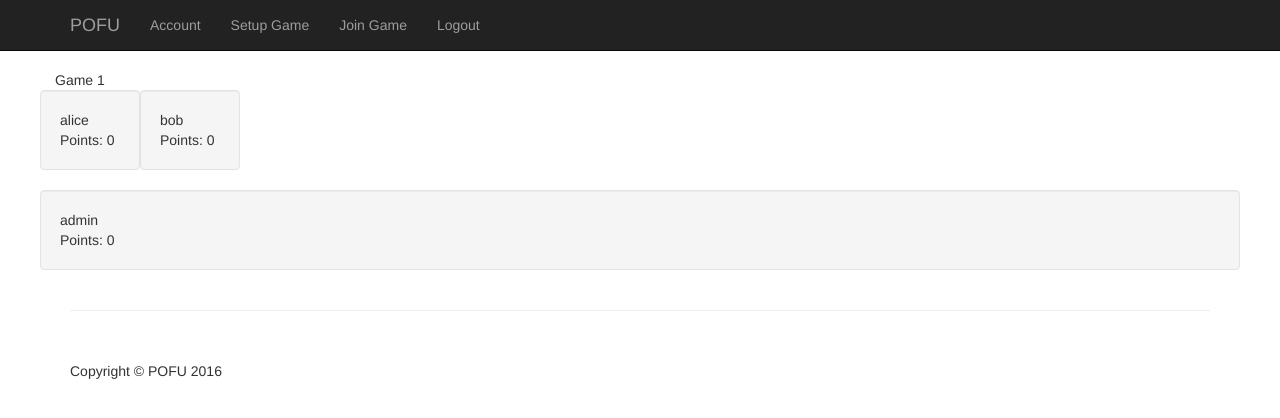
After one commit to JKCooper2/pofu, a Django app: page /game/display/1/ in a window 1280 px wide. The commit adds this page. Shown: the top 418 px of the page. Run offline with Django 3.2, Linux system fonts and the light colour scheme; a user stored in the database is signed in; data comes from the database, SQL or seed files in the repository; both versions use the stored data as it was after the commit; some libraries are stand-ins or nearby versions.

Commit message:
Added game table display

```diff
--- a/game/models.py
+++ b/game/models.py
@@ -44,6 +44,7 @@ class Game(models.Model):
 class Player(models.Model):
     game = models.ForeignKey(Game)
     user = models.ForeignKey(User)
+    points = models.IntegerField(default=0)
 
     def __str__(self):
         return str(self.game) + " - " + self.user.username
--- /dev/null
+++ b/game/templates/game/display.html
@@ -0,0 +1,32 @@
+{% extends 'base.html' %}
+
+{% block content %}
+<div class="row">
+    <div id="header">
+        {{ game }}
+    </div>
+    <div id="table">
+        <div class="row">
+            <div id="other_player">
+                {% for other_player in other_players %}
+                    <div class="well col-sm-1">
+                        {{ other_player.user.username }} <br>
+                        Points: {{ other_player.points }}
+                    </div>
+                {% endfor %}
+            </div>
+        </div>
+        <div class="row">
+            <div id="player_section">
+                <div class="well col-md-12">
+                    {{ player.user.username }} <br>
+                    Points: {{ player.points }}
+                </div>
+            </div>
+        </div>
+    </div>
+
+</div>
+
+
+{% endblock content %}
--- a/game/templates/game/game_list_snippet.html
+++ b/game/templates/game/game_list_snippet.html
@@ -2,9 +2,8 @@
 
 <div class="list-group">
     {% for game in game_list %}
-        <a class="list-group-item" href="#">
-            {{ game }}:
-            {{ game.get_status_display }}
+        <a class="list-group-item" href="{% url 'game:display' pk=game.id %}">
+            {{ game }}: {{ game.get_status_display }}
         </a>
     {% empty %}
         <span class="list-group-item">No games available</span>
--- a/game/urls.py
+++ b/game/urls.py
@@ -9,4 +9,5 @@ urlpatterns = [
     url(r'^join/(?P<pk>\d+)/$', views.join_game, name='join_game'),
     url(r'^delete/(?P<pk>\d+)/$', views.delete_game, name='delete'),
     url(r'^leave/(?P<pk>\d+)/$', views.leave_game, name='leave'),
+    url(r'^display/(?P<pk>\d+)/$', views.display, name='display'),
 ]
--- a/game/views.py
+++ b/game/views.py
@@ -3,7 +3,7 @@ from django.http import HttpResponseForbidden, HttpResponse
 from django.contrib.auth.decorators import login_required
 from django.core.exceptions import PermissionDenied
 
-from .models import Setup, Invitation
+from .models import Setup, Invitation, Game
 from .forms import SetupGameForm
 
 
@@ -73,3 +73,17 @@ def leave_game(request, pk):
     invite.delete()
 
     return redirect('users:home')
+
+
+@login_required
+def display(request, pk):
+    game = get_object_or_404(Game, pk=pk)
+    all_players = game.player_set.all()
+
+    player = all_players.get(user=request.user)
+    other_players = all_players.exclude(user=request.user)
+
+    context = {'game': game,
+               'player': player,
+               'other_players': other_players}
+    return render(request, 'game/display.html', context)
```
Also changed, not shown: db.sqlite3, game/migrations/0007_player_points.py (added).
